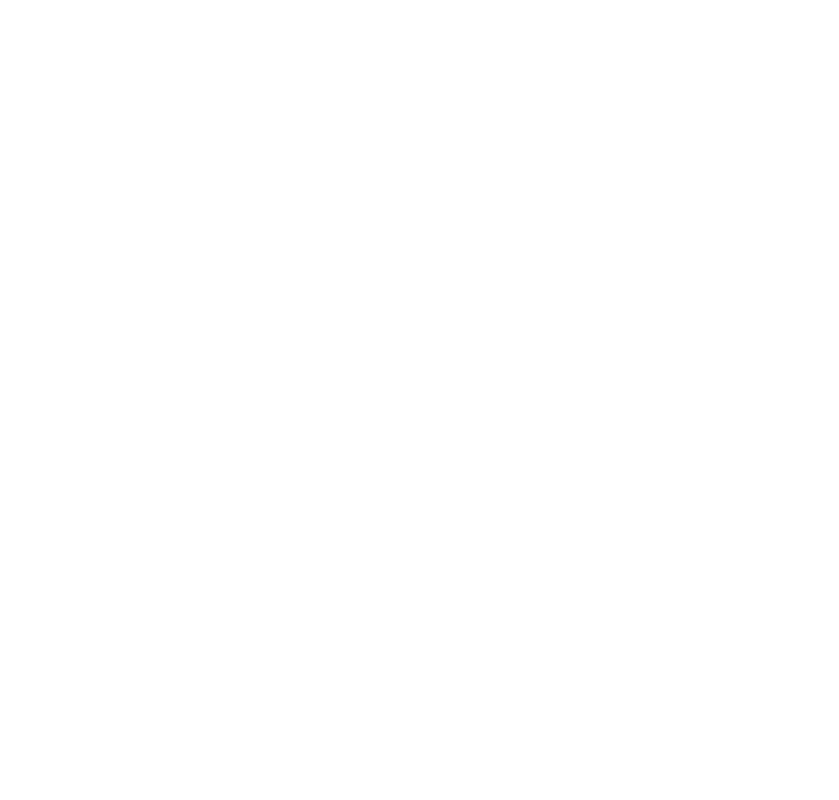
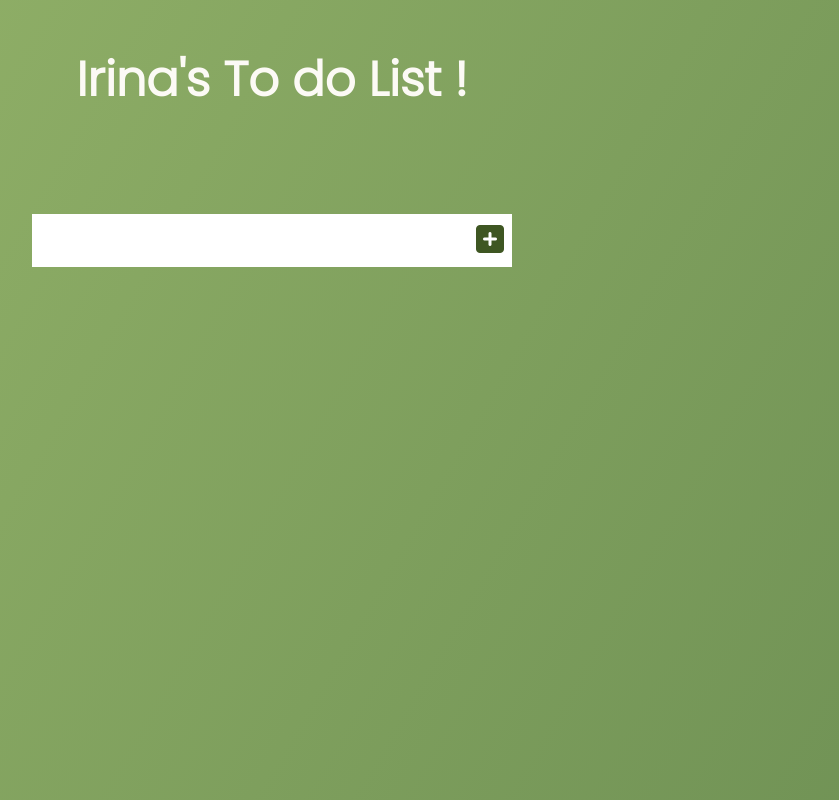
Before and after one commit to EliriaT/smart-to-do-list, a plain HTML site: page index.html in a window 1280 px wide. Shown: the whole page, without its empty margins (368-1207 px from the left). Drawn offline with Linux system fonts and the light colour scheme.

Commit message:
Add simple styling

```diff
--- a/app.js
+++ b/app.js
@@ -1,3 +1 @@
 "use strict";
-
-// ADD YOUR CODE HERE
--- a/index.html
+++ b/index.html
@@ -1,13 +1,38 @@
-<!DOCTYPE html>
+ <!DOCTYPE html>
 <html>
   <head>
     <meta charset="UTF-8">
     <meta name="viewport" content="width=device-width, initial-scale=1.0">
-    <title>NAME, SURNAME, GROUP</title> <!-- CHANGE THESE VALUES -->
+    <link rel="preconnect" href="https://fonts.googleapis.com">
+    <link rel="preconnect" href="https://fonts.gstatic.com" crossorigin>
+    <link href="https://fonts.googleapis.com/css2?family=Poppins:wght@300&display=swap" rel="stylesheet">
+    <link rel="stylesheet" href="https://cdnjs.cloudflare.com/ajax/libs/font-awesome/6.3.0/css/all.min.css" integrity="sha512-SzlrxWUlpfuzQ+pcUCosxcglQRNAq/DZjVsC0lE40xsADsfeQoEypE+enwcOiGjk/bSuGGKHEyjSoQ1zVisanQ==" crossorigin="anonymous" referrerpolicy="no-referrer" />
+    <title>Irina, Tiora, FAF203</title>
     <link rel="stylesheet" href="style.css">
     <script src="app.js" defer></script>
   </head>
   <body>
-    <!-- ADD YOUR CODE HERE -->
+  <header>
+    <h1>
+      Irina's To do List !
+    </h1>
+  </header>
+  <form>
+    <input type="text" class = "todo-input">
+    <button class = "todo-button" type="submit">
+      <i class="fas fa-plus-square"></i>
+    </button>
+  </form>
+
+  <div class="todo-container">
+    <ul class="todo-list">
+<!--      <div class="todo">-->
+<!--        <li></li>-->
+<!--        <button>-->
+<!--          -->
+<!--        </button>-->
+<!--      </div>-->
+    </ul>
+  </div>
   </body>
 </html>
--- a/style.css
+++ b/style.css
@@ -1 +1,42 @@
 /* add your CSS here */
+*{
+    margin: 0;
+    padding: 0;
+    box-sizing: border-box;
+}
+
+body{
+    background-image: linear-gradient(120deg,#95b46a,#709255);
+    color: #fcfaf5;
+    font-family: "Poppins", sans-serif;
+    min-height: 100vh;
+}
+
+header {
+    font-size: 1.5rem;
+}
+
+header, form{
+    min-height: 20vh;
+    display: flex;
+    justify-content: center;
+    align-items: center;
+}
+
+form input, form button{
+    padding: 0.5rem;
+    font-size: 2rem;
+    border: none;
+    background: white;
+}
+
+form button{
+    color: #3E5622;
+    cursor: pointer;
+    transition: all 0.3s ease;
+}
+
+form button:hover{
+    background: #3E5622;
+    color: white;
+}
```
Also changed, not shown: 1 other file.
